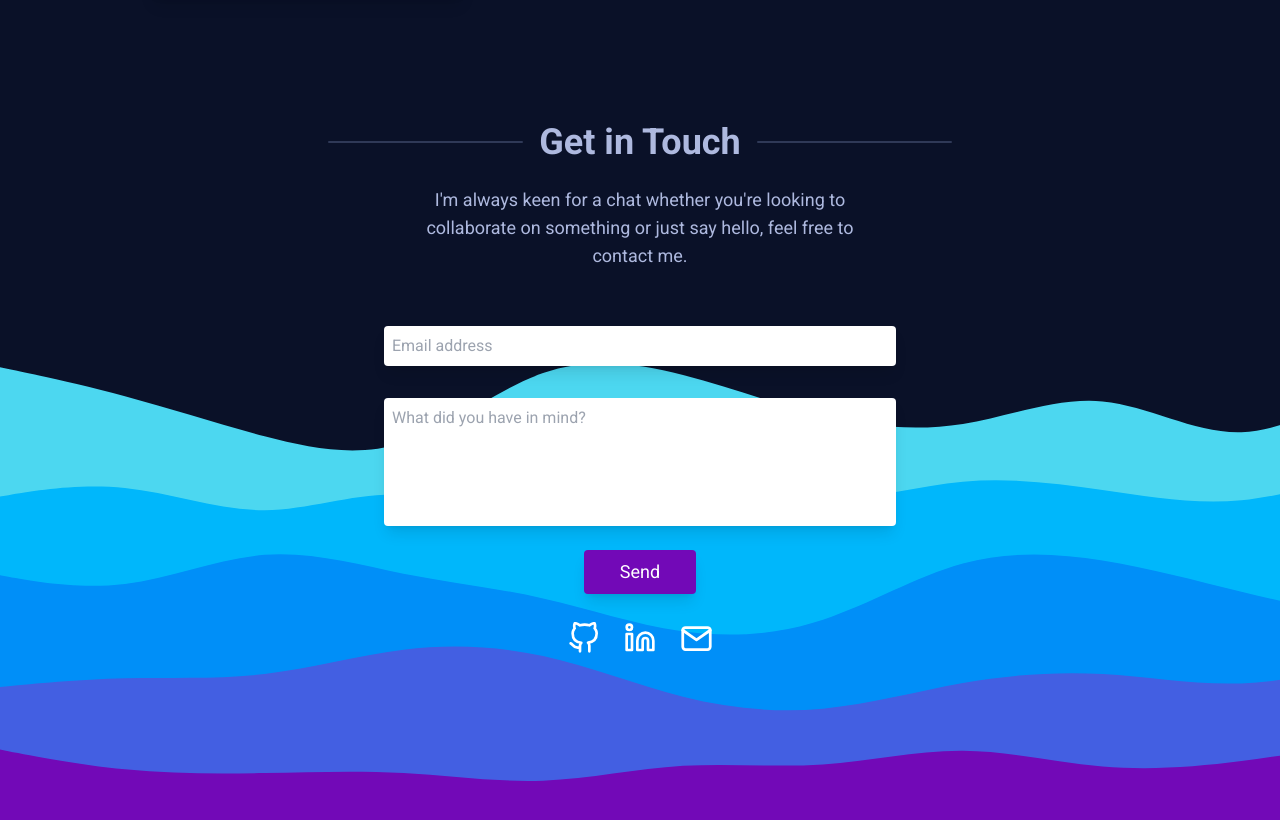
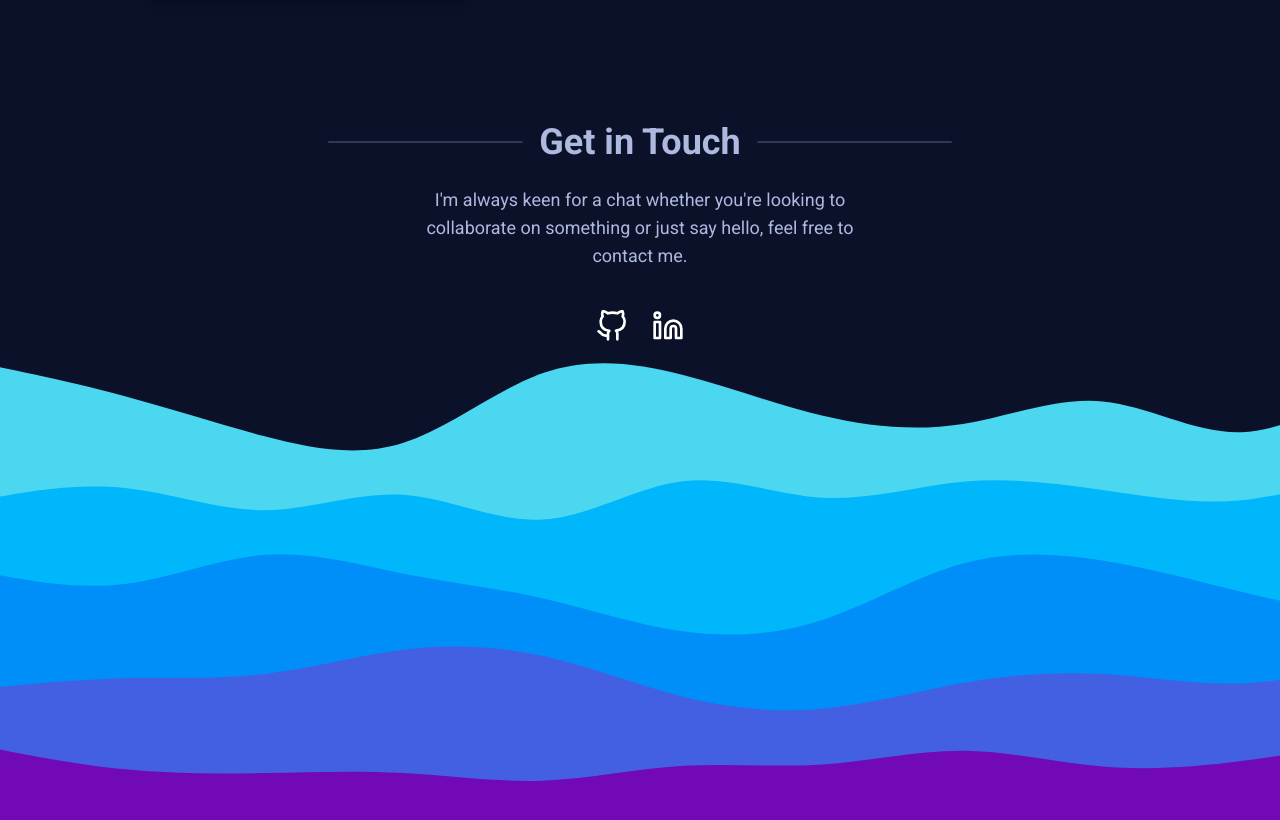
Before and after one commit to arenclissold/portfolio-react, a React (Vite) app: page / in a window 1280 px wide. Shown: the part 3294-4114 px from the top of the page. Built offline with nearby package versions, Linux system fonts and the light colour scheme.

Commit message:
remove contact form

```diff
--- a/package.json
+++ b/package.json
@@ -8,8 +8,6 @@
     "preview": "vite preview"
   },
   "dependencies": {
-    "@emailjs/browser": "^3.6.2",
-    "canvas-confetti": "^1.5.1",
     "react": "^18.0.0",
     "react-dom": "^18.0.0",
     "react-icons": "^4.4.0",
--- a/src/components/Contact.jsx
+++ /dev/null
@@ -1,104 +0,0 @@
-import React, { useRef } from 'react';
-import emailjs from '@emailjs/browser';
-import confetti from 'canvas-confetti';
-import Waves from './assets/contact-waves.svg'
-import GitHubIcon from "./icons/GitHubIcon";
-import LinkedinIcon from "./icons/LinkedinIcon";
-import { FiMail } from "react-icons/fi"
-
-const Email = () => {
-  const form = useRef();
-
-  const sendEmail = (e) => {
-    e.preventDefault();
-    e.disabled = true
-
-    const emailField = form.current.querySelector('input[name = user_email]')
-    const messageField = form.current.querySelector('textarea')
-    if (emailField.value && messageField.value) {
-      emailjs.sendForm('service_j5qvy7b', 'template_4ex5o3d', form.current, 'LZiH3VzIaIxXMV0yW')
-        .then((result) => {
-            console.log(result.text);
-            emailField.value = ''
-            messageField.value = ''
-            e.disabled = false
-            emailConfetti()
-        }, (error) => {
-            console.log(error.text);
-        });
-    }
-  };
-
-  const emailConfetti = () => {
-    const count = 200;
-    const defaults = {
-      origin: { y: 0.7 }
-    };
-
-    function fire(particleRatio, opts) {
-      confetti(Object.assign({}, defaults, opts, {
-        particleCount: Math.floor(count * particleRatio)
-      }));
-    }
-
-    fire(0.25, {
-      spread: 26,
-      startVelocity: 55,
-    });
-    fire(0.2, {
-      spread: 60,
-    });
-    fire(0.35, {
-      spread: 100,
-      decay: 0.91,
-      scalar: 0.8
-    });
-    fire(0.1, {
-      spread: 120,
-      startVelocity: 25,
-      decay: 0.92,
-      scalar: 1.2
-    });
-    fire(0.1, {
-      spread: 120,
-      startVelocity: 45,
-    });
-  }
-
-  return (
-    <form ref={form} onSubmit={sendEmail} className="flex flex-col justify-center mx-auto my-5 max-w-96 max-w-lg">
-      <input type="email" name="user_email" placeholder='Email address'
-      className='my-4 p-2 shadow-lg rounded text-black focus:outline-[#7209b7] focus:outline-[3px] focus:outline' />
-      <textarea name="message" placeholder='What did you have in mind?'
-      className='h-32 my-4 p-2 shadow-lg rounded resize-none text-black focus:outline-[#7209b7] focus:outline-[3px] focus:outline' />
-      <div className="shadow-lg w-min m-2 rounded mx-auto">
-        <input type="submit" value="Send"
-        className="bg-[#7209b7] text-white rounded px-9 py-2 text-lg duration-500 transition-all
-        hover:text-[#7209b7] hover:shadow-[inset_6.5em_0_0_0_white] focus:hover:shadow-[inset_6.5em_0_0_0_white]" />
-      </div>
-    </form>
-  );
-};
-
-export default function Contact() {
-  return (
-    <section id="contact" className="mt-20 relative z-[1] min-h-[90vh]"  >
-      <div className='absolute md:left-[-17%] left-[-10%] aspect[1/2] w-[120vw] h-full bg-no-repeat bg-cover bg-center z-[-1]'
-      style={{backgroundImage: `url(${Waves})`}}></div>
-      <div className="flex items-center justify-center mb-6">
-        <div className="h-0.5 w-1/5 bg-[#2f3957] mx-4 rounded-3xl"></div>
-        <h2 className='font-semibold text-4xl w-min sm:w-auto'>Get in Touch</h2>
-        <div className="h-0.5 w-1/5 bg-[#2f3957] mx-4 rounded-3xl"></div>
-      </div>
-      <p className="mx-auto w-4/5 md:w-1/2 text-center text-lg mix-blend-difference mb-10">
-        I'm always keen for a chat whether you're looking to collaborate on something or just say hello, feel free to contact me.
-      </p>
-      <Email />
-        <div className="flex justify-center items-center mb-8">
-          <a href="https://github.com/arenclissold" className='mx-3' ><GitHubIcon color='white'/></a>
-          <a href="https://www.linkedin.com/in/arenclissold/" className='mx-3'><LinkedinIcon color='white'/></a>
-          <a href="mailto:arenclissold@gmail.com" className='text-white mx-3 link-icon hover:text-white' ><FiMail size='33'/></a>
-        </div>
-    </section>
-  )
-}
--- /dev/null
+++ b/src/components/Footer.jsx
@@ -0,0 +1,25 @@
+import React from 'react';
+import Waves from './assets/contact-waves.svg'
+import GitHubIcon from "./icons/GitHubIcon";
+import LinkedinIcon from "./icons/LinkedinIcon";
+
+export default function Footer() {
+  return (
+    <section id="contact" className="mt-20 relative z-[1] min-h-[90vh]"  >
+      <div className='absolute md:left-[-17%] left-[-10%] aspect[1/2] w-[120vw] h-full bg-no-repeat bg-cover bg-center z-[-1]'
+        style={{ backgroundImage: `url(${Waves})` }}></div>
+      <div className="flex items-center justify-center mb-6">
+        <div className="h-0.5 w-1/5 bg-[#2f3957] mx-4 rounded-3xl"></div>
+        <h2 className='font-semibold text-4xl w-min sm:w-auto'>Get in Touch</h2>
+        <div className="h-0.5 w-1/5 bg-[#2f3957] mx-4 rounded-3xl"></div>
+      </div>
+      <p className="mx-auto w-4/5 md:w-1/2 text-center text-lg mix-blend-difference mb-10">
+        I'm always keen for a chat whether you're looking to collaborate on something or just say hello, feel free to contact me.
+      </p>
+      <div className="flex justify-center items-center mb-8">
+        <a href="https://github.com/arenclissold" className='mx-3' ><GitHubIcon color='white' /></a>
+        <a href="https://www.linkedin.com/in/arenclissold/" className='mx-3'><LinkedinIcon color='white' /></a>
+      </div>
+    </section>
+  )
+}
--- a/src/main.jsx
+++ b/src/main.jsx
@@ -6,7 +6,7 @@ import Header from "./components/Header";
 import About from "./components/About";
 import Experience from "./components/Experience";
 import Projects from "./components/Projects";
-import Contact from "./components/Contact";
+import Footer from "./components/Footer";
 import { Left, Right } from "./components/SideBar";
 
 ReactDOM.createRoot(document.getElementById('root')).render(
@@ -19,7 +19,7 @@ ReactDOM.createRoot(document.getElementById('root')).render(
         <About />
         <Experience />
         <Projects />
-          <Contact />
+        <Footer />
       </div>
       <Right />
     </div>
```
Also changed, not shown: 1 other file (tests, documents, lock files or other folders). Lines whose indentation alone changed are shown as unchanged.
